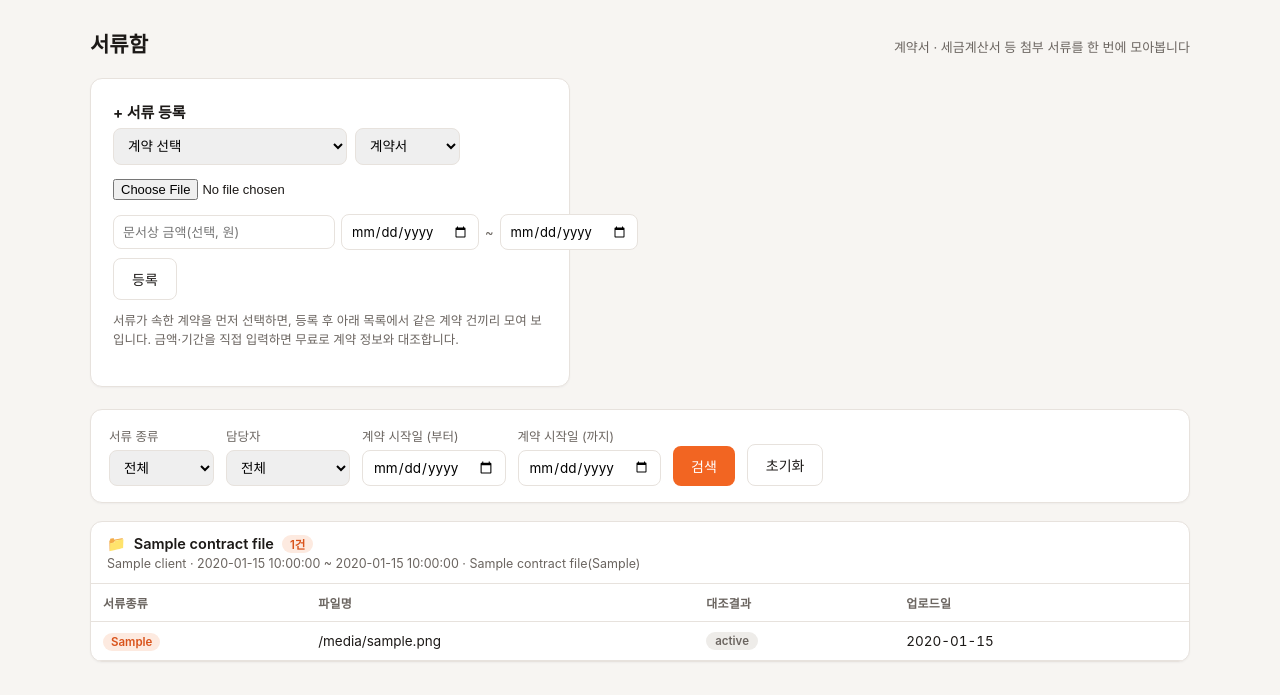
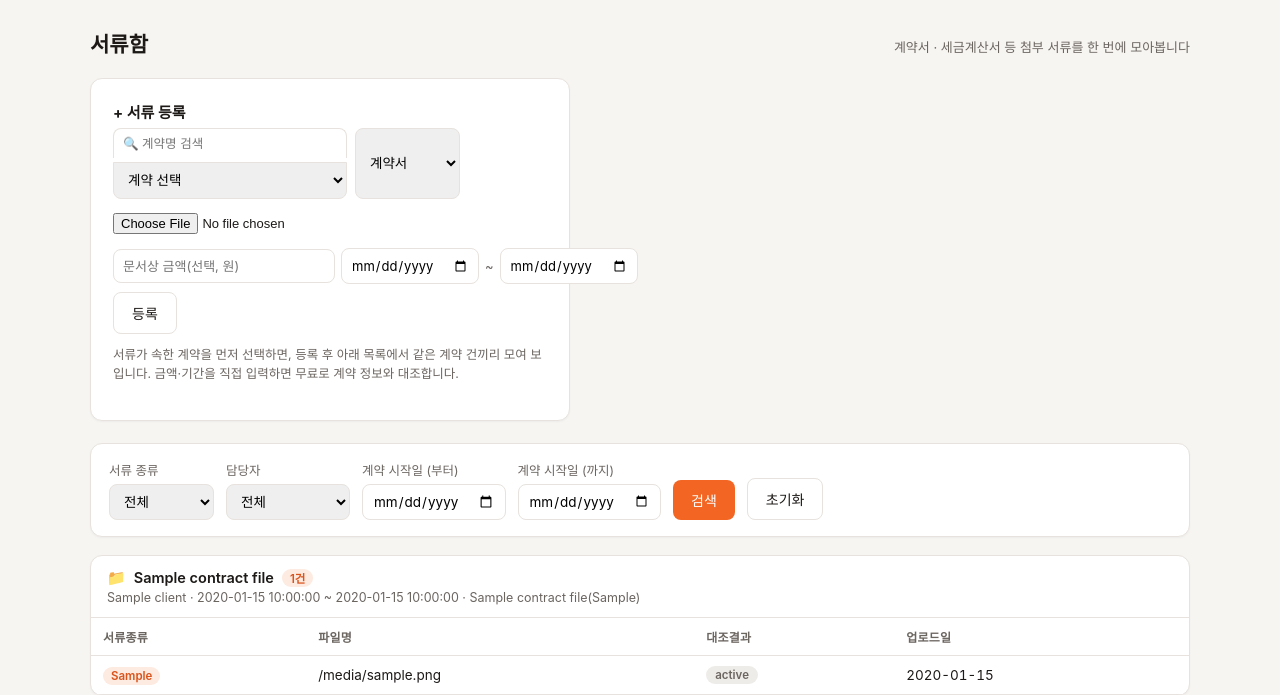
Before and after one commit to mkykelly02-tech/etners-sales-dashboard, a Flask app: page /documents in a window 1280 px wide. Shown: the part 60-755 px from the top of the page. Before the commit the page ends 722 px from the top, so only its background shows below. Run offline with Flask 3, Linux system fonts and the light colour scheme; the visitor is signed in with stand-in values (Sample User, id 1); a database or web service that is not in the repository returns one stand-in record (values such as "Sample title"); some libraries are stand-ins or nearby versions.

Commit message:
Add search filters and fix client ordering
- 계약 관리: search by contract name + start-date range
- 서류함 등록 폼: type-to-filter search box above the contract
  dropdown so picking the right contract doesn't mean scrolling a
  long list
- 거래처: order by most recent contract date instead of total amount
- 리포트: add contract-name search alongside the existing client filter

Co-Authored-By: Claude Sonnet 5 <noreply@anthropic.com>

```diff
--- a/app.py
+++ b/app.py
@@ -529,6 +529,9 @@ def dashboard():
 @login_required
 def contracts_list():
     client_filter = request.args.get("client", "")
+    q = request.args.get("q", "").strip()
+    date_from = request.args.get("date_from", "")
+    date_to = request.args.get("date_to", "")
 
     conditions = []
     params = []
@@ -538,6 +541,15 @@ def contracts_list():
     if client_filter:
         conditions.append("c.client = %s")
         params.append(client_filter)
+    if q:
+        conditions.append("c.title ILIKE %s")
+        params.append(f"%{q}%")
+    if date_from:
+        conditions.append("c.start_date >= %s")
+        params.append(date_from)
+    if date_to:
+        conditions.append("c.start_date <= %s")
+        params.append(date_to)
     where_sql = ("WHERE " + " AND ".join(conditions)) if conditions else ""
 
     db = get_db()
@@ -553,7 +565,11 @@ def contracts_list():
         )
         contracts = cur.fetchall()
     return render_template(
-        "contracts_list.html", contracts=contracts, user=current_user_dict(), client_filter=client_filter
+        "contracts_list.html",
+        contracts=contracts,
+        user=current_user_dict(),
+        client_filter=client_filter,
+        filters={"q": q, "date_from": date_from, "date_to": date_to},
     )
 
 
@@ -897,14 +913,14 @@ def clients():
             cur.execute(
                 """
                 SELECT client, COUNT(*) AS cnt, SUM(amount)::float AS total, MAX(start_date) AS latest
-                FROM contracts GROUP BY client ORDER BY total DESC
+                FROM contracts GROUP BY client ORDER BY latest DESC
                 """
             )
         else:
             cur.execute(
                 """
                 SELECT client, COUNT(*) AS cnt, SUM(amount)::float AS total, MAX(start_date) AS latest
-                FROM contracts WHERE owner_id = %s GROUP BY client ORDER BY total DESC
+                FROM contracts WHERE owner_id = %s GROUP BY client ORDER BY latest DESC
                 """,
                 (session["user_id"],),
             )
@@ -920,6 +936,7 @@ def reports():
     start = request.args.get("start", "")
     end = request.args.get("end", "")
     client_filter = request.args.get("client", "").strip()
+    q = request.args.get("q", "").strip()
 
     conditions = []
     params = []
@@ -935,6 +952,9 @@ def reports():
     if client_filter:
         conditions.append("c.client = %s")
         params.append(client_filter)
+    if q:
+        conditions.append("c.title ILIKE %s")
+        params.append(f"%{q}%")
     where_sql = ("WHERE " + " AND ".join(conditions)) if conditions else ""
 
     db = get_db()
@@ -953,7 +973,7 @@ def reports():
     return render_template(
         "reports.html",
         contracts=contracts,
-        filters={"start": start, "end": end, "client": client_filter},
+        filters={"start": start, "end": end, "client": client_filter, "q": q},
         user=current_user_dict(),
         today=date.today().isoformat(),
     )
@@ -966,6 +986,7 @@ def reports_export():
     start = request.args.get("start", "")
     end = request.args.get("end", "")
     client_filter = request.args.get("client", "").strip()
+    q = request.args.get("q", "").strip()
 
     conditions = []
     params = []
@@ -987,6 +1008,9 @@ def reports_export():
         if client_filter:
             conditions.append("c.client = %s")
             params.append(client_filter)
+        if q:
+            conditions.append("c.title ILIKE %s")
+            params.append(f"%{q}%")
     where_sql = ("WHERE " + " AND ".join(conditions)) if conditions else ""
 
     db = get_db()
--- a/static/style.css
+++ b/static/style.css
@@ -510,6 +510,27 @@ td.empty {
     font-size: 13px;
 }
 
+.contract-picker {
+    display: flex;
+    flex-direction: column;
+    gap: 4px;
+    min-width: 220px;
+}
+
+.contract-picker .contract-search {
+    padding: 7px 9px;
+    border: 1px solid var(--line);
+    border-radius: 8px 8px 0 0;
+    border-bottom: none;
+    font-size: 12.5px;
+    font-family: inherit;
+    background: var(--surface-2);
+}
+
+.contract-picker select {
+    border-radius: 0 0 8px 8px;
+}
+
 .file-list {
     list-style: none;
     margin: 0;
--- a/templates/documents.html
+++ b/templates/documents.html
@@ -10,12 +10,16 @@
     <h2 class="form-card-title">+ 서류 등록</h2>
     {% if upload_targets %}
     <form method="post" action="{{ url_for('document_upload') }}" enctype="multipart/form-data" class="upload-form">
+        <div class="contract-picker">
+            <input type="text" class="contract-search" placeholder="🔍 계약명 검색" autocomplete="off"
+                   oninput="etnersFilterContracts(this)">
             <select name="contract_id" required>
                 <option value="" disabled selected>계약 선택</option>
                 {% for c in upload_targets %}
                 <option value="{{ c.id }}">{{ c.title }} ({{ c.client }})</option>
                 {% endfor %}
             </select>
+        </div>
         <select name="doc_type" required>
             {% for d in doc_types %}
             <option value="{{ d }}">{{ d }}</option>
@@ -116,4 +120,19 @@
     </div>
 </div>
 {% endfor %}
+
+<script>
+function etnersFilterContracts(input) {
+    var select = input.parentElement.querySelector('select[name="contract_id"]');
+    var q = input.value.trim().toLowerCase();
+    for (var i = 0; i < select.options.length; i++) {
+        var opt = select.options[i];
+        if (!opt.value) continue; // "계약 선택" placeholder always visible
+        opt.hidden = q.length > 0 && opt.textContent.toLowerCase().indexOf(q) === -1;
+    }
+    if (select.selectedOptions[0] && select.selectedOptions[0].hidden) {
+        select.value = "";
+    }
+}
+</script>
 {% endblock %}
--- a/templates/reports.html
+++ b/templates/reports.html
@@ -8,6 +8,9 @@
 
 <div class="filter-card">
     <form method="get" class="filter-form">
+        <label>계약명 검색
+            <input type="text" name="q" value="{{ filters.q }}" placeholder="계약명으로 검색">
+        </label>
         <label>계약 시작일 (부터)
             <input type="date" name="start" value="{{ filters.start }}">
         </label>
@@ -26,6 +29,7 @@
     <input type="hidden" name="start" value="{{ filters.start }}">
     <input type="hidden" name="end" value="{{ filters.end }}">
     <input type="hidden" name="client" value="{{ filters.client }}">
+    <input type="hidden" name="q" value="{{ filters.q }}">
 
     <div class="table-card">
         <div class="page-head">
```
Also changed, not shown: templates/contracts_list.html (+17 -0 lines). Lines whose indentation alone changed are shown as unchanged.
